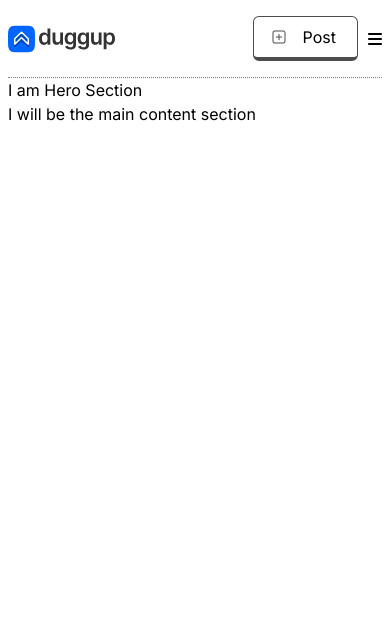
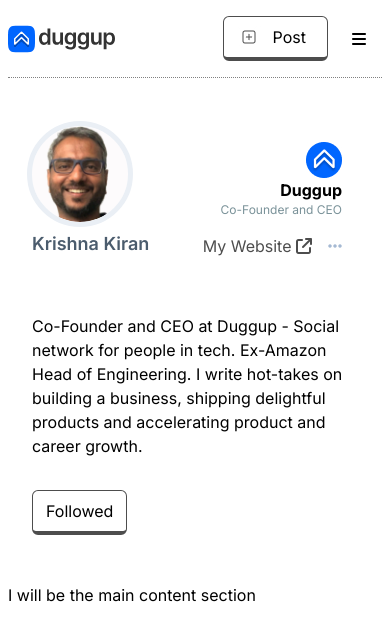
Before and after one commit to iamalhera/duggup-profile-asssessment, a SvelteKit app: page / in a window 390 px wide. Shown: the top 640 px of the page. Built offline with nearby package versions, Linux system fonts and the light colour scheme.

Commit message:
feat: added hero section with responsiveness

```diff
--- a/src/app.css
+++ b/src/app.css
@@ -17,9 +17,18 @@
     border: none;
     border-bottom: 1.60px dotted gray;
   }
-.CTABtn{
+.CTABtn,
+.CTABtnHover{
     padding: 8px 13px;
     border: 1px solid #4D4D4D;
     border-radius: 6px;
     border-bottom: 4px solid #4D4D4D;
 }
+.CTABtnHover:hover{
+    padding: 8px 13px;
+    background-color: #0066FF;
+    /* border: 1px solid #0066FF; */
+    color: white;
+    border-radius: 6px;
+    border-bottom: 4px solid #003A91;
+}
--- a/src/components/CTA.svelte
+++ b/src/components/CTA.svelte
@@ -1,8 +1,16 @@
 <script>
-
+        export let hover;
+    // console.log(hover);
 </script>
-<main>
+<div>
+    {#if hover === true}
+    <button class="CTABtnHover">
+    <!-- <button class="CTABtn"> -->
+        <slot />
+    </button>
+    {:else}
     <button class="CTABtn">
         <slot />
     </button>
-</main>
+    {/if}
+</div>
--- a/src/components/Header.svelte
+++ b/src/components/Header.svelte
@@ -3,7 +3,7 @@
     import Hero from "./Hero.svelte";
 
 </script>
-<main>
+<div>
     <div class="flex flex-row justify-between items-center py-4">
         <img src="/assets/duggup_logo.svg" alt="duggup logo" >
         <div class="flex items-center justify-center gap-2 md:gap-8 ">
@@ -28,13 +28,13 @@
                 </div>
             </CTA>
             <div class="items-center justify-center gap-2 cursor-pointer hidden md:flex p-1 hover:bg-slate-200 hover:rounded-md">
-                <span class="outline overflow-hidden outline-1 rounded-full outline-neutral-700"><img src="/assets/user.jpg" alt="user"></span>
+                <span class="outline overflow-hidden outline-1 rounded-full outline-neutral-700"><img class="w-10 h-10" src="/assets/user.jpeg" alt="user"></span>
                 <p>Krishna Kiran</p>
                 <i class="fa-solid fa-chevron-down"></i>
             </div>
-            <button class="flex md:hidden ml-0.5"><i class="fa-solid fa-bars"></i></button>
+            <button class="flex md:hidden mx-4"><i class="fa-solid fa-bars"></i></button>
         </div>
     </div>
     <hr class="dotted-line">
     <Hero />
-</main>
+</div>
--- a/src/components/Hero.svelte
+++ b/src/components/Hero.svelte
@@ -1,6 +1,34 @@
 <script>
-
+    import CTA from "./CTA.svelte";
+    let followState = false;
+    function toggleSwitch(){
+        followState = !followState ;
+    }
 </script>
-<main>
-    I am Hero Section
-</main>
+<div class="flex px-6 md:px-16 py-12 items-center justify-between relative">
+    <div class="flex-col flex md:flex-row gap-14">
+        <div>
+            <img class="w-24 outline outline-[5px] outline-[#EAEFF5] rounded-full" src="/assets/user.jpeg" alt="">
+            <p class="pt-2 text-lg md:text-2xl text-start md:text-center text-[#4B5C6D] font-[600]">Krishna Kiran</p>
+        </div>
+        <div>
+            <p class="text-wrap md:w-[80%] mb-8"> Co-Founder and CEO at Duggup - Social network for people in tech. Ex-Amazon Head of Engineering. I write hot-takes on building a business, shipping delightful products and accelerating product and career growth.</p>
+            <button on:click={toggleSwitch}>
+            <CTA  hover={true}>
+                    {followState ? "Follow": "Followed"}
+                </CTA>
+            </button>
+        </div>
+    </div>
+    <div class="min-w-40 flex flex-col items-end md:relative absolute md:top-0 md:left-0 top-16 right-10 ">
+        <div class="flex flex-col items-end">
+            <img src="/assets/duggup_logo.jpg" alt="dugg up logo">
+            <p class="font-bold">Duggup</p>
+            <p class="font-normal text-[#7A9299] text-xs">Co-Founder and CEO</p>
+        </div>
+        <div class="flex items-center gap-4 pt-4">
+            <a class="font-sm font-normal text-[#4D4D4D] " href="https://gentleshah.netlify.app" target="_blank">My Website <i class="fa-solid fa-arrow-up-right-from-square"></i></a>
+            <i class="fa-solid fa-ellipsis text-[#A5B9D3]"></i>
+        </div>
+    </div>
+</div>
```
Also changed, not shown: static/assets/user.jpeg (added), static/assets/user.jpg (deleted).
